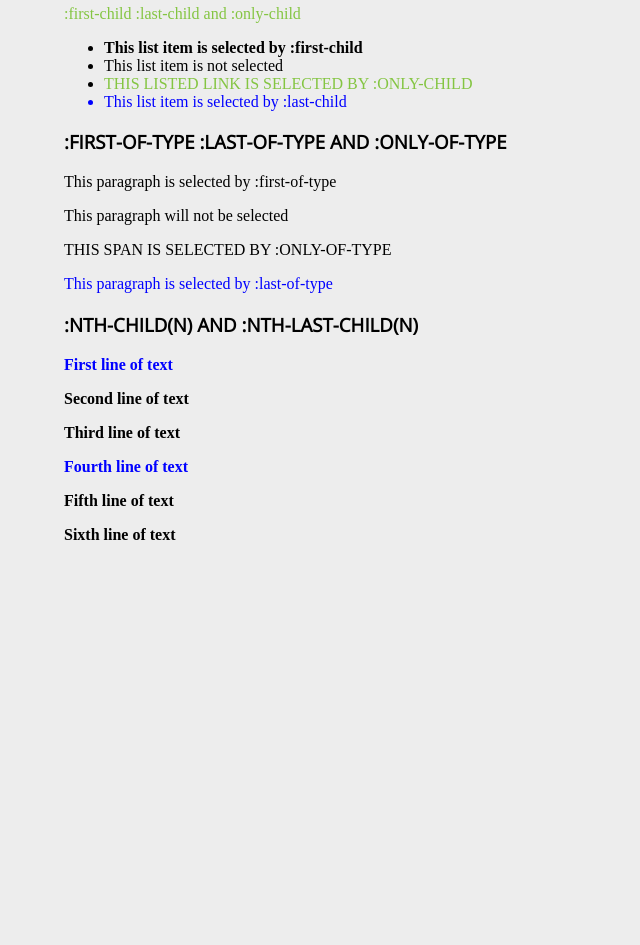
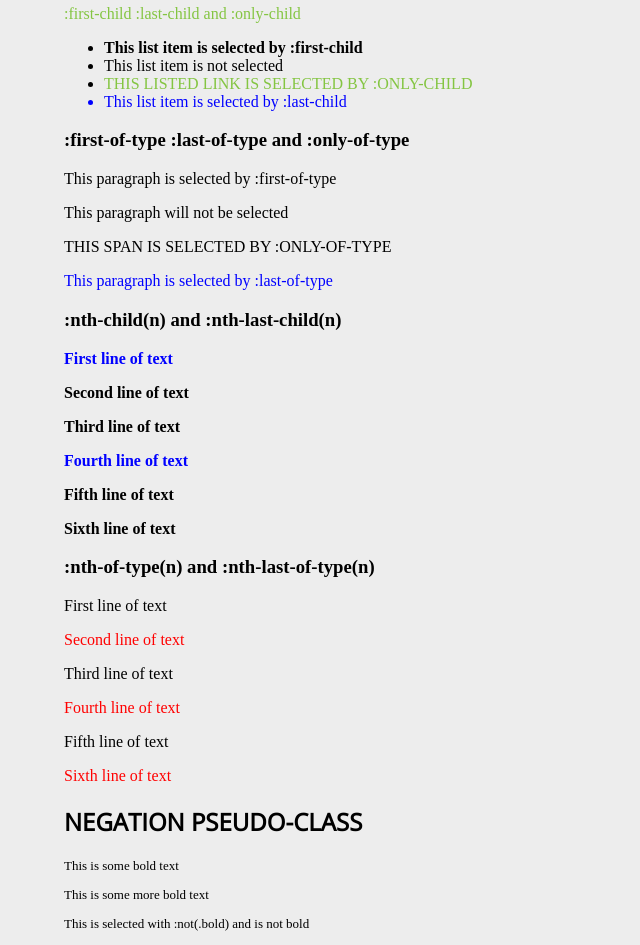
Before and after one commit to artemitut/lesson13, a plain HTML site: page index.html in a window 1280 px wide. Shown: the part 980-1925 px from the top of the page, without its empty margins (0-640 px from the left). Before the commit the page ends 1540 px from the top, so only its background shows below. Drawn offline with nearby package versions, Linux system fonts and the light colour scheme.

Commit message:
lesson11

```diff
--- a/index.html
+++ b/index.html
@@ -69,12 +69,27 @@
         </div>
         <div class="nthchild">
             <h3>:nth-child(n) and :nth-last-child(n)</h3>
-            <p class="nthchildp">First line of text</p>
-            <p class="nthchildp">Second line of text</p>
-            <p class="nthchildp">Third line of text</p>
-            <p class="nthchildp">Fourth line of text</p>
-            <p class="nthchildp">Fifth line of text</p>
-            <p class="nthchildp">Sixth line of text</p>
+            <p class="pnthchild">First line of text</p>
+            <p class="pnthchild">Second line of text</p>
+            <p class="pnthchild">Third line of text</p>
+            <p class="pnthchild">Fourth line of text</p>
+            <p class="pnthchild">Fifth line of text</p>
+            <p class="pnthchild">Sixth line of text</p>
+        </div>
+        <div class="">
+            <h3>:nth-of-type(n) and :nth-last-of-type(n)</h3>
+            <p class="nthtype">First line of text</p>
+            <p class="nthtype">Second line of text</p>
+            <p class="nthtype">Third line of text</p>
+            <p class="nthtype">Fourth line of text</p>
+            <p class="nthtype">Fifth line of text</p>
+            <p class="nthtype">Sixth line of text</p>
+        </div>
+        <div class="negation">
+            <h2 class="noth2">NEGATION PSEUDO-CLASS</h2>
+            <p class="notp">This is some bold text</p>
+            <p class="notp">This is some more bold text</p>
+            <p class="notp">This is selected with :not(.bold) and is not bold</p>
         </div>
     </div>
 </body>
--- a/style.css
+++ b/style.css
@@ -11,7 +11,7 @@ body{
     background-color: white;
     padding: 1rem 2rem;
 }
-h1, h2, h3{
+h1, h2{
     font-family: "Open Sans", sans-serif;
     font-weight: 5000;
     text-transform: uppercase;
@@ -54,8 +54,8 @@ a{
     line-height: 19px;
     overflow: hidden;
     position: absolute;
-    left: 854px;
-    top: 235px;
+    left: 874px;
+    top: 259px;
 }
 .psa2::before{
     background: url(http://www.candicendexter.com/images/hexagon.svg) center top no-repeat;
@@ -64,8 +64,8 @@ a{
     height: 35px;
     overflow: hidden;
     position: absolute;
-    left: 850px;
-    top: 227px;
+    left: 870px;
+    top: 250px;
     transition: 0.5s;
 }
 .psa2:hover::before{
@@ -121,9 +121,21 @@ li:last-child{
 .nthchild{
     font-weight: 800;
 }
-.nthchildp:nth-child(2){
+.pnthchild:nth-child(2){
     color:blue;
 }
-.nthchildp:nth-child(5){
+.pnthchild:nth-child(5){
     color:blue;
 }
+.nthtype:nth-of-type(2){
+    color: red;
+}
+.nthtype:nth-of-type(4){
+    color: red;
+}
+.nthtype:nth-of-type(6){
+    color: red;
+}
+.notp{
+    font-size: 13px;
+}
```
